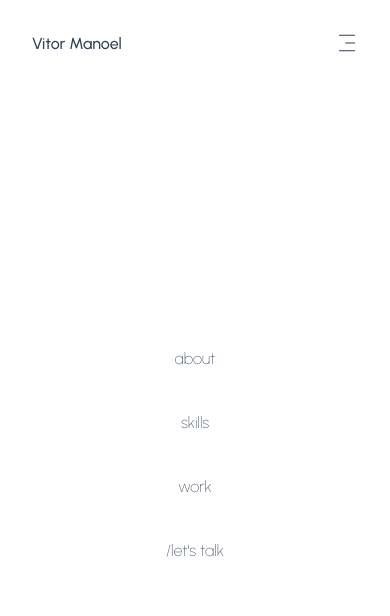
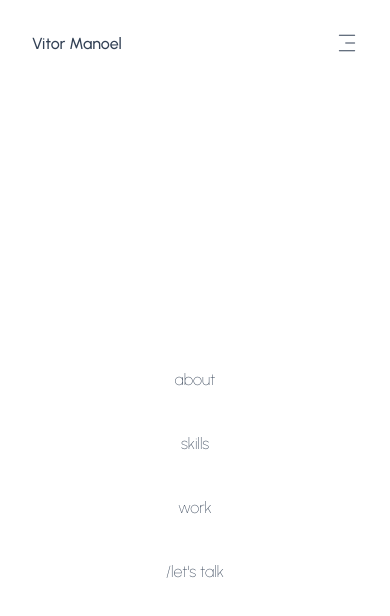
Before and after one commit to vitormnoel/portfolio, a Next.js app: page / in a window 390 px wide. Both pictures are taken after a click on the element 347 px from the left and 44 px from the top of the page. Shown: the top 616 px of the page. Built offline with nearby package versions, Linux system fonts and the light colour scheme.

Commit message:
navbar overflow test-1

```diff
--- a/app/components/header/navbar.jsx
+++ b/app/components/header/navbar.jsx
@@ -43,11 +43,11 @@ function navBar() {
         >
           <CiMenuFries size={22} className="cursor-pointer" />
           {navbar ? (
-            <div className="overflow-hidden fixed top-18 right-0 top-18 lef-0 bg-white w-full h-[95vh]">
+            <div className="overscroll-y-none overflow-y-hidden fixed right-0 lef-0 bg-white w-full h-screen">
               <div className="flex flex-col justify-center items-center gap-2 h-full">
                 <Link
                   href="/about"
-                  className="hover:bg-green-pastel w-full p-4"
+                  className="hover:bg-green-100 w-full p-4"
                 >
                   about
                 </Link>
```
